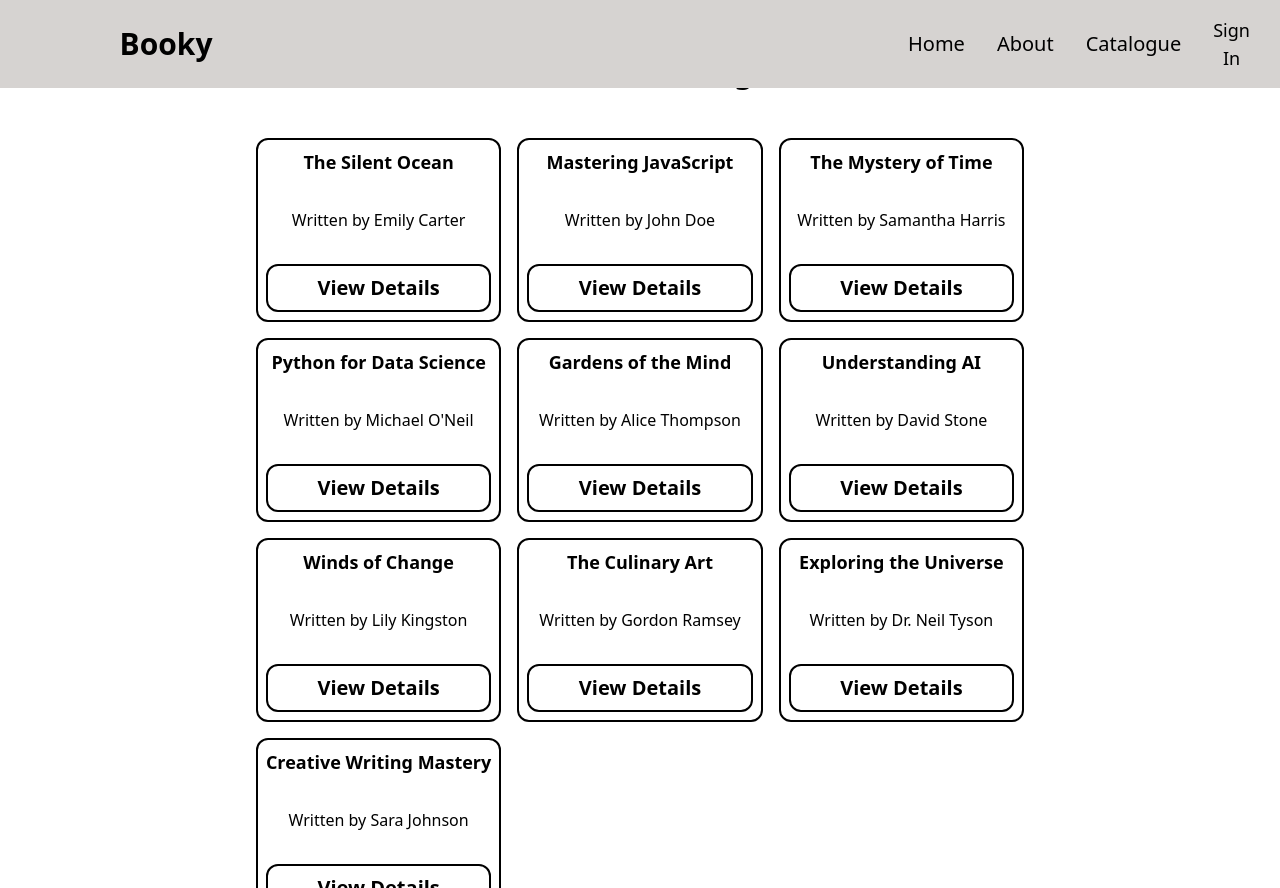
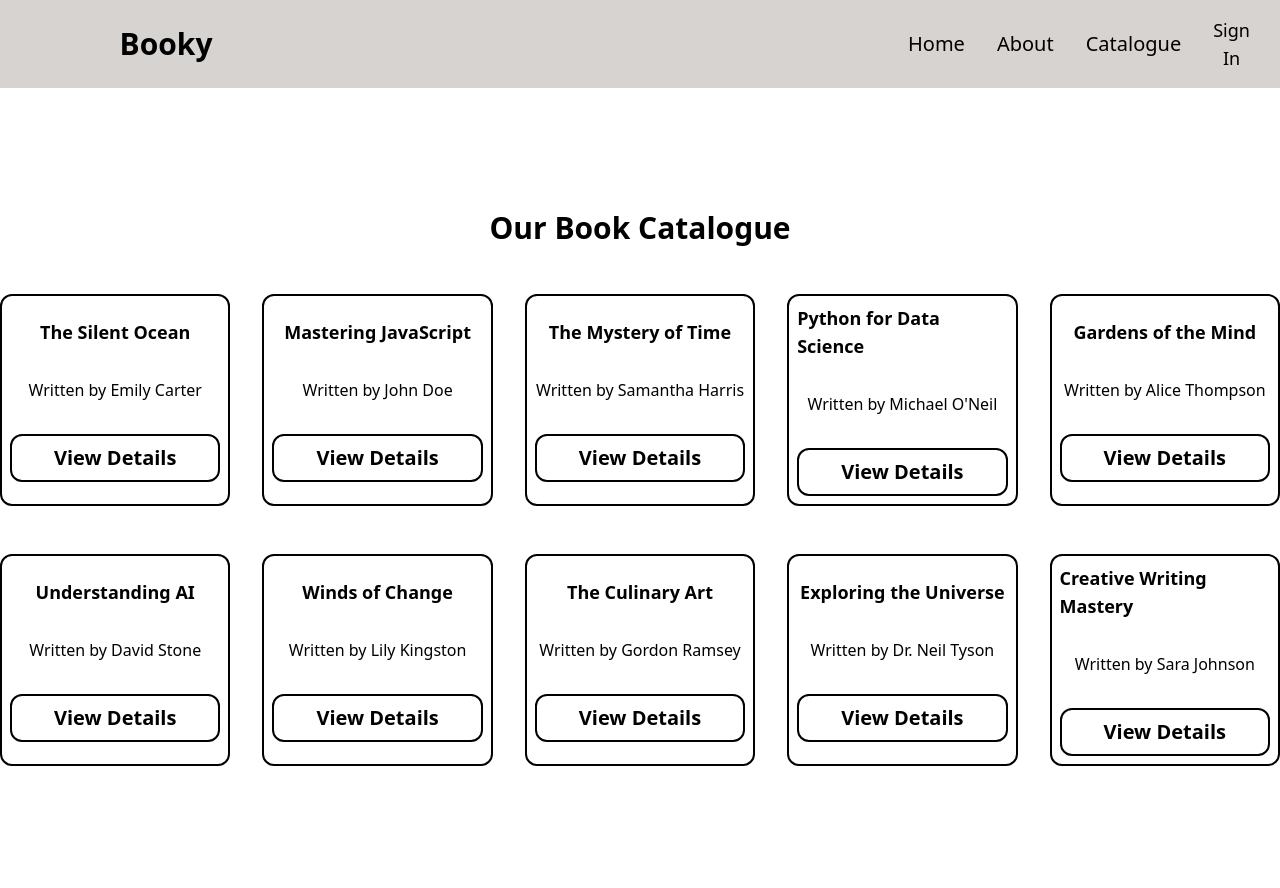
Before and after one commit to Alek-Jakim/booky, a Next.js app: page /catalogue in a window 1280 px wide. Built offline with nearby package versions, Linux system fonts and the light colour scheme; no server answers.

Commit message:
small styling changes

```diff
--- a/src/app/catalogue/page.tsx
+++ b/src/app/catalogue/page.tsx
@@ -30,12 +30,12 @@ export default async function CataloguePage() {
         <h1 className="text-3xl font-bold">Our Book Catalogue</h1>
       </div>
 
-      <div className="grid grid-cols-3 gap-4">
+      <div className="grid grid-cols-5 gap-x-8 gap-y-12">
         {books.map((book: TBook) => {
           return (
             <div
               key={book.ISBN}
-              className="flex flex-col justify-center items-center gap-x-2 gap-y-8  border border-2 p-2 border-black rounded-xl cursor-pointer"
+              className="flex flex-col justify-center items-center gap-x-2 gap-y-8  border border-2 p-2 border-black rounded-xl"
             >
               <span className="text-lg font-bold">{book.title}</span>
               <span>Written by {book.author}</span>
```
Also changed, not shown: 1 other file (tests, documents, lock files or other folders).
